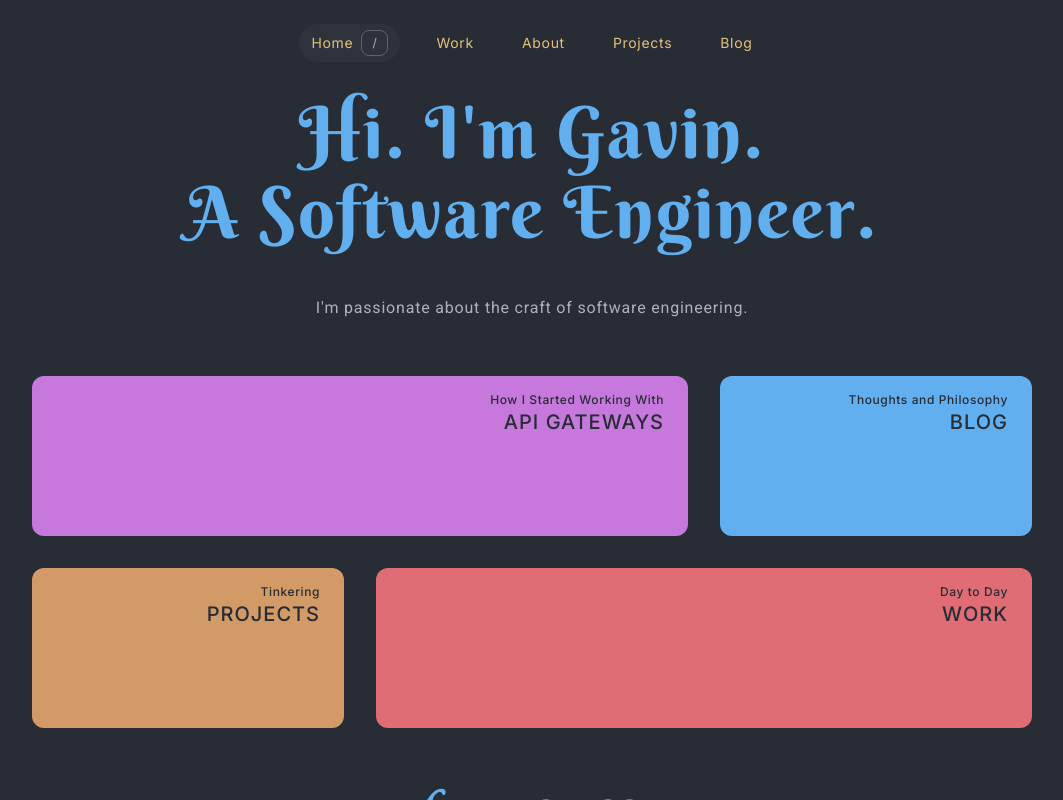
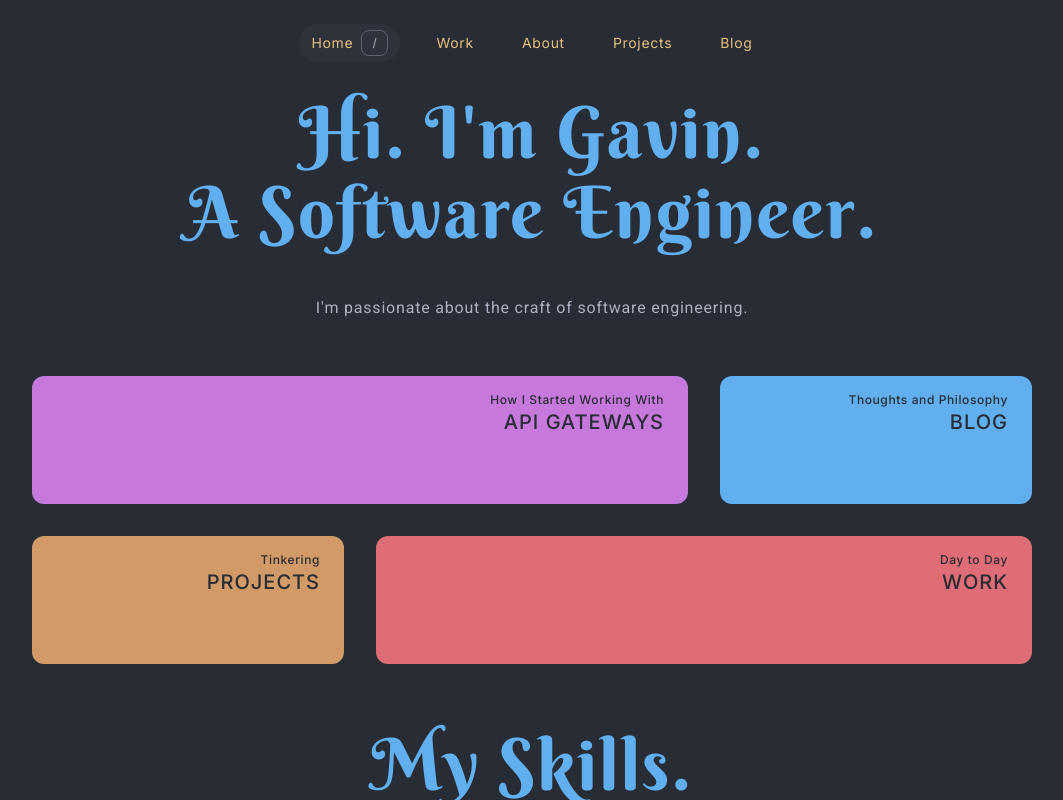
Before and after one commit to rawsashimi1604/gavinloo.com, a React (Vite) app: page / in a window 1280 px wide. Shown: the top 800 px of the page, without its empty margins (108-1171 px from the left). Built offline with nearby package versions, Linux system fonts and the light colour scheme.

Commit message:
update min h

```diff
--- a/src/modules/home/KeyPoints.tsx
+++ b/src/modules/home/KeyPoints.tsx
@@ -5,7 +5,7 @@ function KeyPoints() {
     <section className="grid grid-cols-3 gap-4 md:gap-8">
       <Link
         to="/about"
-        className="relative col-span-3 md:col-span-2 min-h-20 md:min-h-40 bg-custom-purple rounded-xl flex flex-col transition-all hover:translate-y-1"
+        className="relative col-span-3 md:col-span-2 min-h-20 md:min-h-32 bg-custom-purple rounded-xl flex flex-col transition-all hover:translate-y-1"
       >
         <h2 className="text-xs text-custom-bg font-medium tracking-wider self-end pt-4 px-6 ">
           How I Started Working With
@@ -16,7 +16,7 @@ function KeyPoints() {
       </Link>
       <Link
         to="/blog"
-        className="col-span-3 md:col-span-1 min-h-20 md:min-h-40 bg-custom-malibu rounded-xl flex flex-col transition-all hover:translate-y-1"
+        className="col-span-3 md:col-span-1 min-h-20 md:min-h-32 bg-custom-malibu rounded-xl flex flex-col transition-all hover:translate-y-1"
       >
         <h2 className="text-xs text-custom-bg font-medium tracking-wider self-end pt-4 px-6 ">
           Thoughts and Philosophy
@@ -27,7 +27,7 @@ function KeyPoints() {
       </Link>
       <Link
         to="/projects"
-        className="col-span-3 md:col-span-1 min-h-20 md:min-h-40 bg-custom-whiskey rounded-xl flex flex-col transition-all hover:translate-y-1"
+        className="col-span-3 md:col-span-1 min-h-20 md:min-h-32 bg-custom-whiskey rounded-xl flex flex-col transition-all hover:translate-y-1"
       >
         <h2 className="text-xs text-custom-bg font-medium tracking-wider self-end pt-4 px-6 ">
           Tinkering
@@ -38,7 +38,7 @@ function KeyPoints() {
       </Link>
       <Link
         to="/work"
-        className="col-span-3 md:col-span-2 min-h-20 md:min-h-40 bg-custom-coral rounded-xl flex flex-col transition-all hover:translate-y-1"
+        className="col-span-3 md:col-span-2 min-h-20 md:min-h-32 bg-custom-coral rounded-xl flex flex-col transition-all hover:translate-y-1"
       >
         <h2 className="text-xs text-custom-bg font-medium tracking-wider self-end pt-4 px-6 ">
           Day to Day
```
